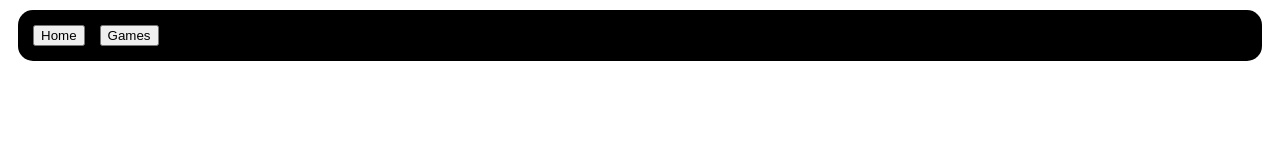
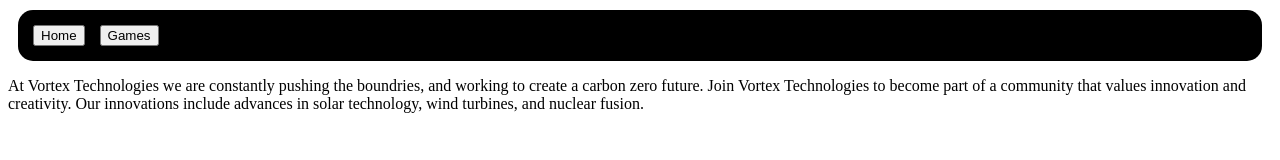
Before and after one commit to TERW1407/Website-project, a plain HTML site: page public/index.html in a window 1280 px wide. Drawn offline with Linux system fonts and the light colour scheme.

Commit message:
Update index.html

```diff
--- a/public/index.html
+++ b/public/index.html
@@ -23,5 +23,6 @@
             <a href="https://website-project.mrtheodorwagner.workers.dev"><button>Home</button></a>
             <a href="games"><button>Games</button></a>
         </div>
+        <p>At Vortex Technologies we are constantly pushing the boundries, and working to create a carbon zero future. Join Vortex Technologies to become part of a community that values innovation and creativity. Our innovations include advances in solar technology, wind turbines, and nuclear fusion.</p>
     </body>
 </html>
```
